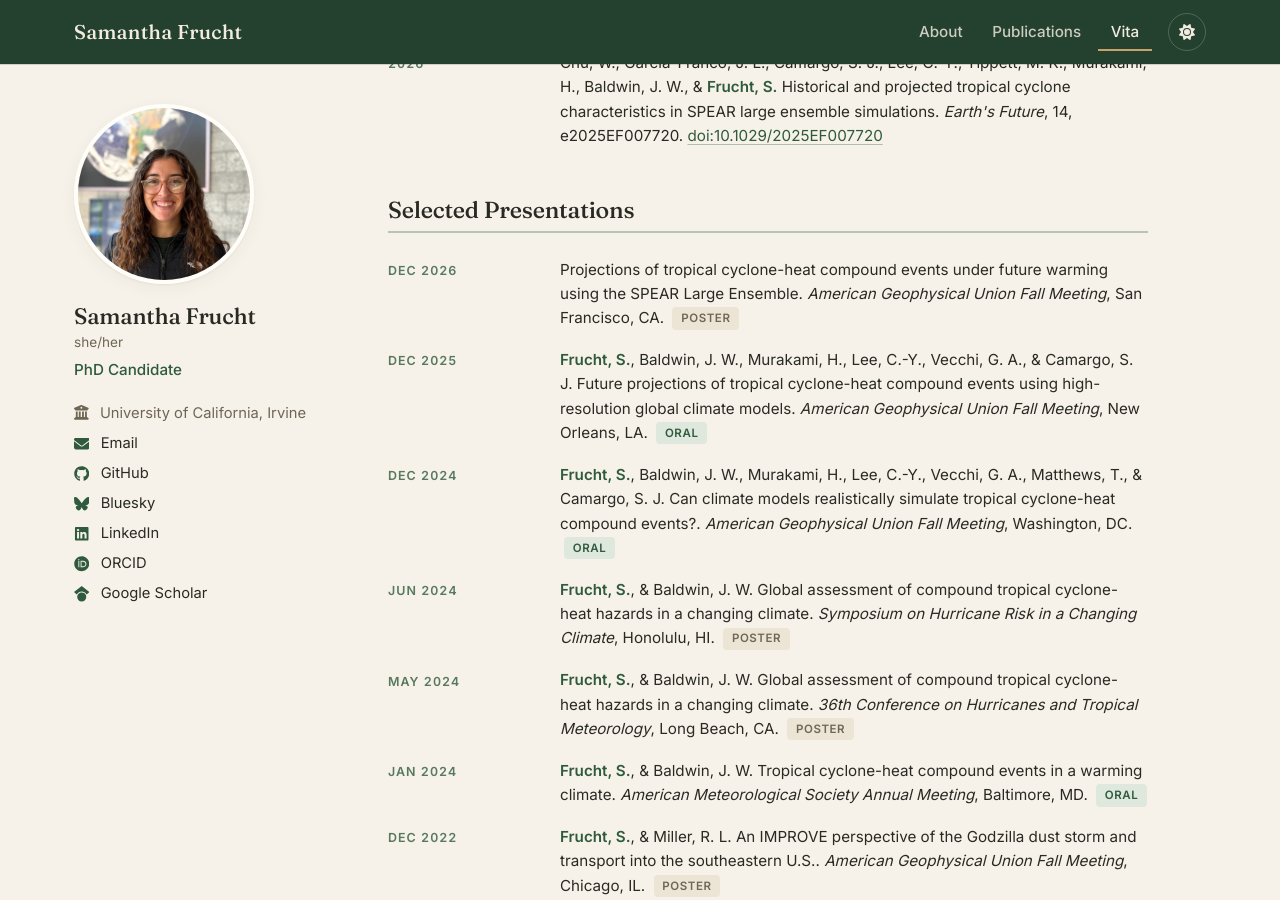
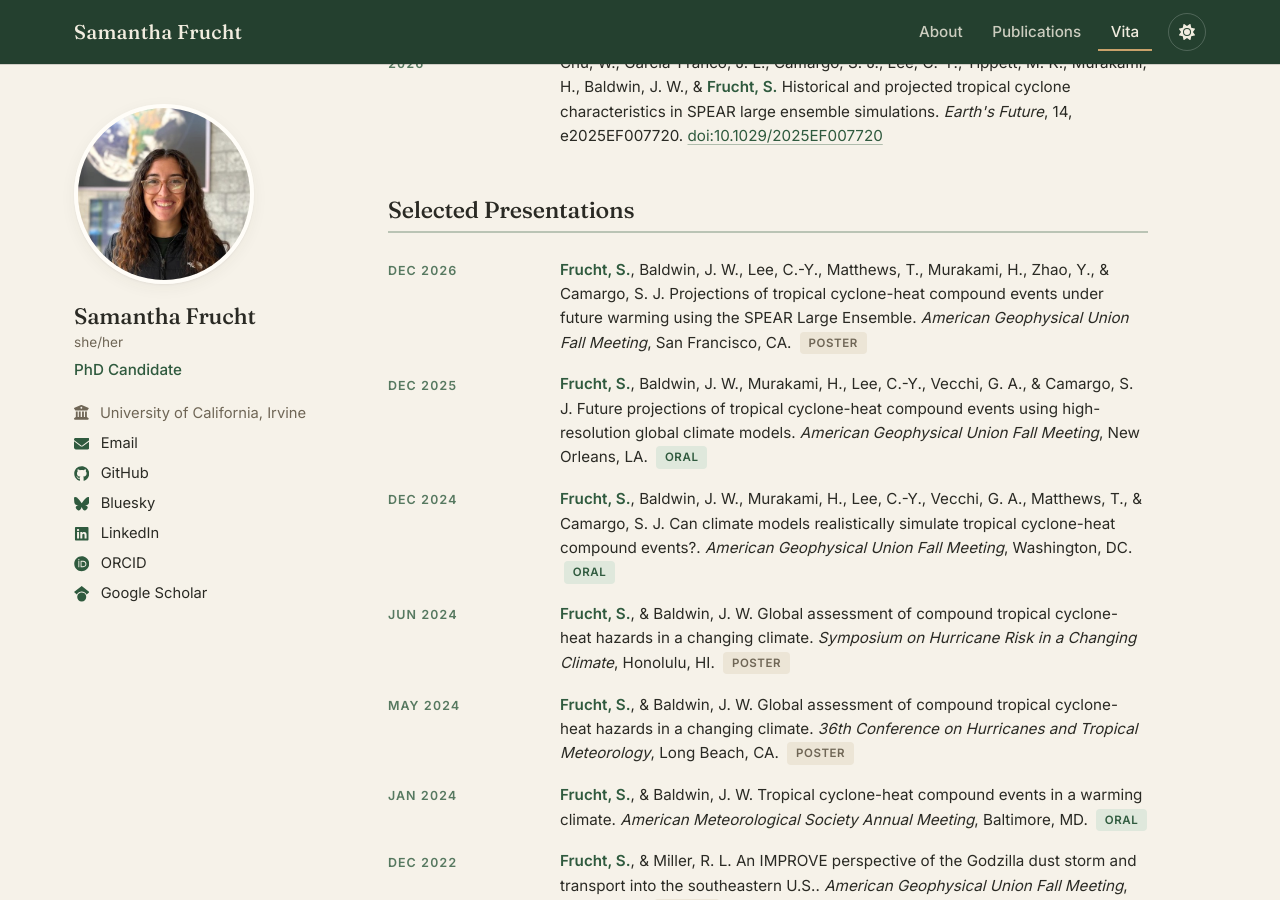
Before and after one commit to samfrucht/samfrucht.github.io, a Jekyll site: the page built from vita.md, in a window 1280 px wide and 900 px high, scrolled down 2183 px. Built offline with Jekyll 4.4.1, drawn with Linux system fonts in a browser that asks for light colours.

Commit message:
Add coauthors to AGU26 poster
Co-Authored-By: Claude Opus 5.5 <noreply@anthropic.com>
Claude-Session: https://claude.ai/code/session_01YNjHfz6pZMsPt2Ai27dWjm

```diff
--- a/_data/presentations.yml
+++ b/_data/presentations.yml
@@ -7,6 +7,7 @@
 # =============================================================================
 
 - title: "Projections of tropical cyclone-heat compound events under future warming using the SPEAR Large Ensemble"
+  authors: "Frucht, S., Baldwin, J. W., Lee, C.-Y., Matthews, T., Murakami, H., Zhao, Y., & Camargo, S. J."
   event: "American Geophysical Union Fall Meeting"
   location: "San Francisco, CA"
   date: 2026-12-07
```
